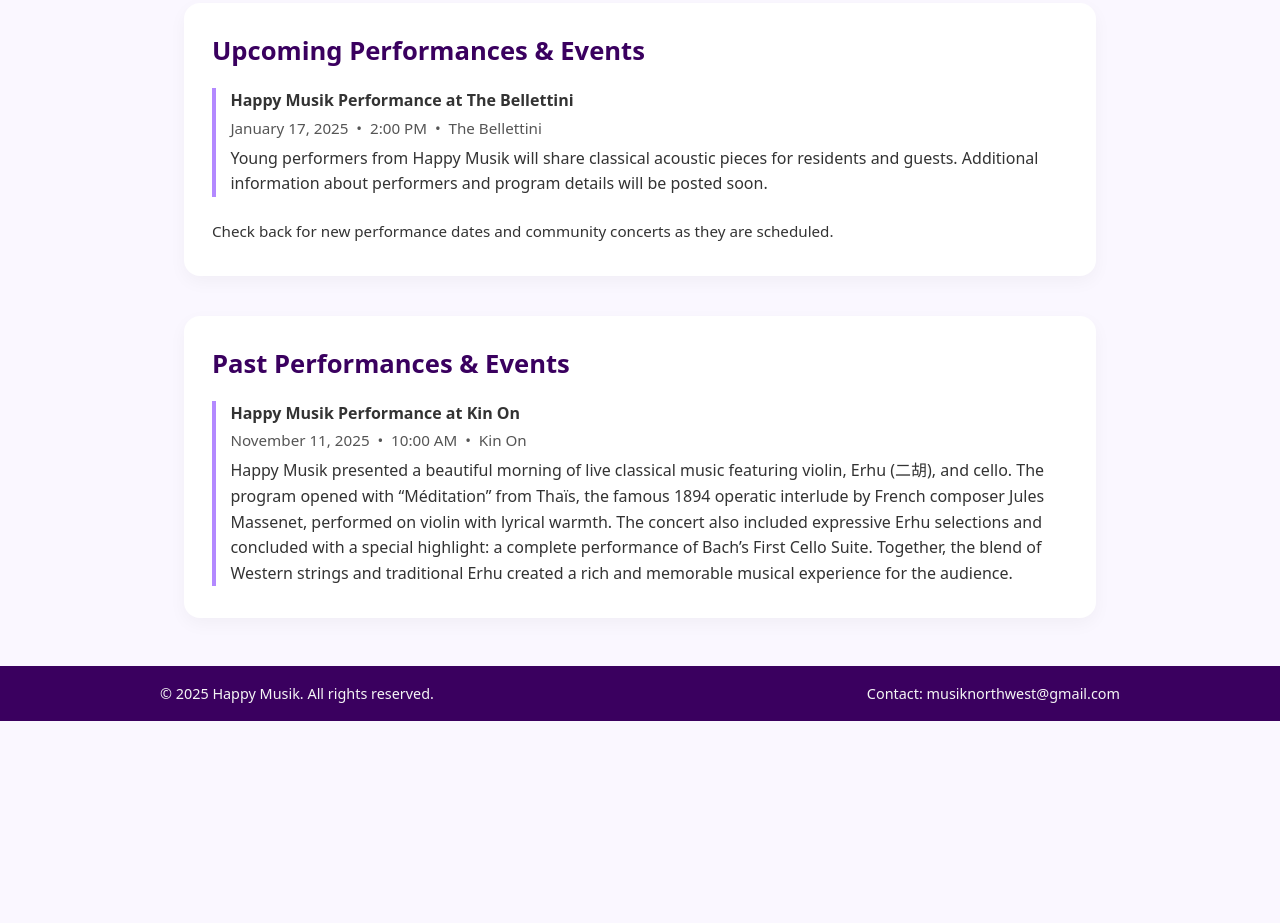
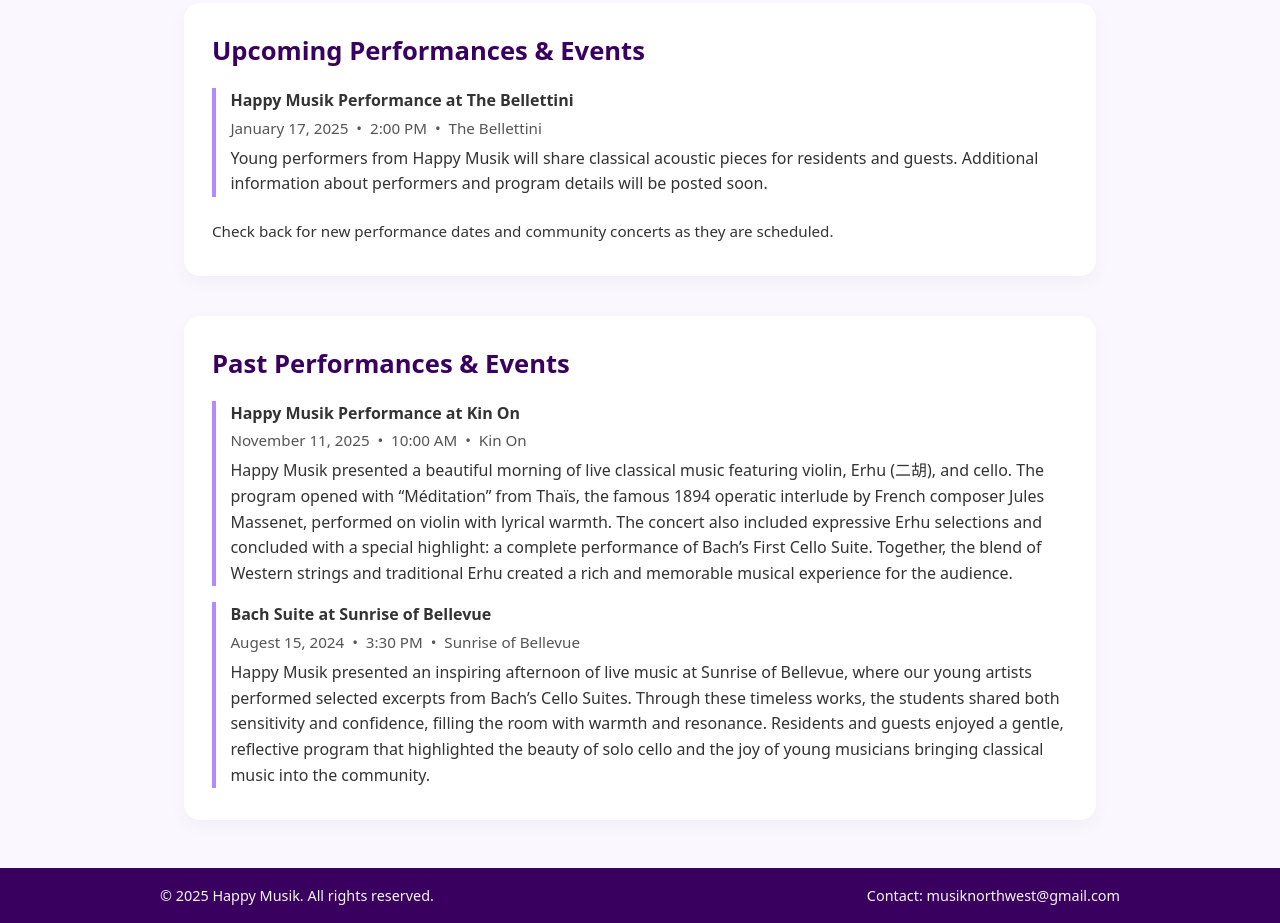
Before and after one commit to ericpassmore/happymusik, a plain HTML site: page index.html in a window 1280 px wide. Shown: the part 930-1853 px from the top of the page. Before the commit the page ends 1651 px from the top, so only its background shows below. Drawn offline with Linux system fonts and the light colour scheme.

Commit message:
Added Summer Sunrise At Bellevue Performance

```diff
--- a/index.html
+++ b/index.html
@@ -269,6 +269,22 @@
             the audience.
           </p>
         </div>
+        <div class="event">
+          <div class="event-title">Bach Suite at Sunrise of Bellevue</div>
+          <div class="event-meta">
+            Augest 15, 2024 &nbsp;•&nbsp; 3:30 PM &nbsp;•&nbsp; Sunrise of
+            Bellevue
+          </div>
+          <p>
+            Happy Musik presented an inspiring afternoon of live music at
+            Sunrise of Bellevue, where our young artists performed selected
+            excerpts from Bach’s Cello Suites. Through these timeless works, the
+            students shared both sensitivity and confidence, filling the room
+            with warmth and resonance. Residents and guests enjoyed a gentle,
+            reflective program that highlighted the beauty of solo cello and the
+            joy of young musicians bringing classical music into the community.
+          </p>
+        </div>
       </section>
     </main>
 
```
